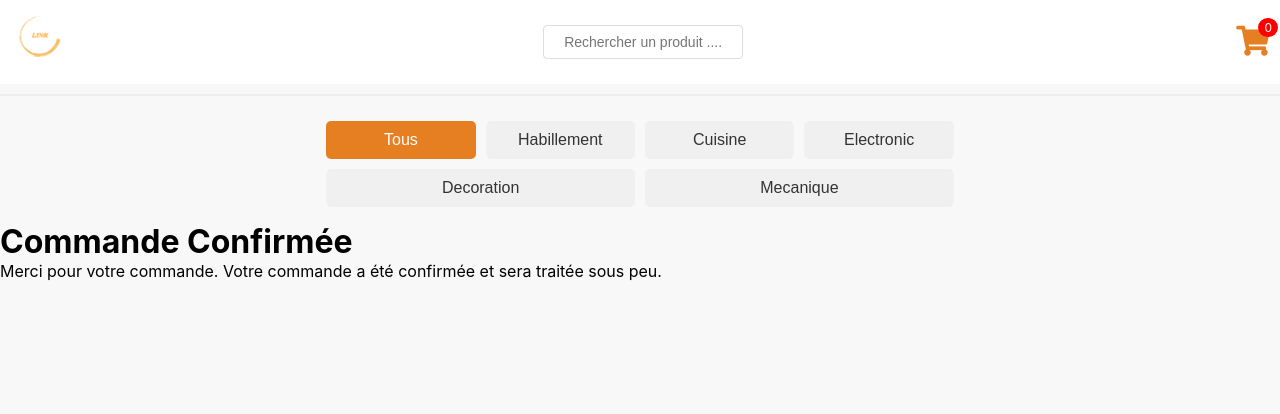
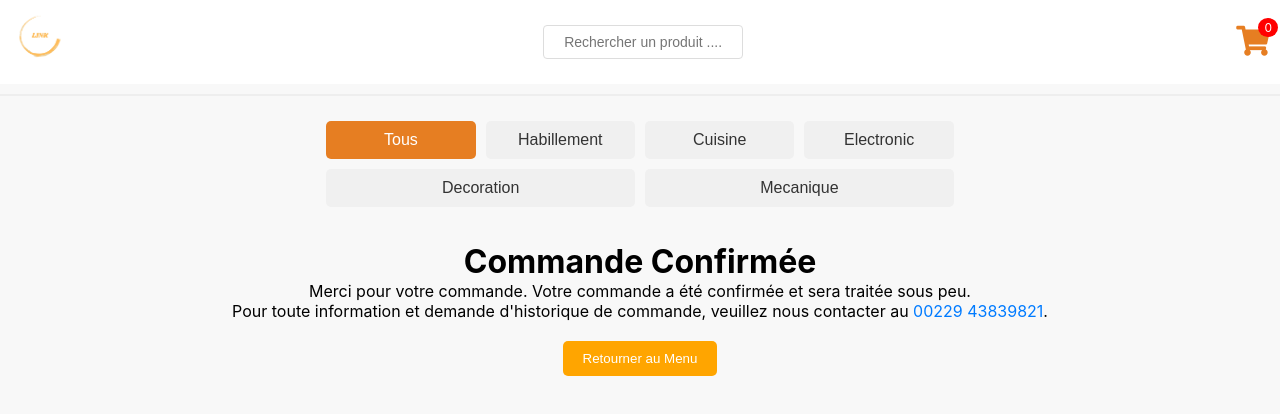
Before and after one commit to fathane/link_repository, a React (Create React App) app in the folder frontend/: page /confirmation in a window 1280 px wide. Shown: the top 414 px of the page. Built offline with nearby package versions, Linux system fonts and the light colour scheme.

Commit message:
commit infoline

```diff
--- a/frontend/src/components/ConfirmationPage.js
+++ b/frontend/src/components/ConfirmationPage.js
@@ -1,10 +1,20 @@
 import React from 'react';
+import { useNavigate } from 'react-router-dom';
+import './confirmation.css';  // Assurez-vous d'ajouter les styles nécessaires
 
 function ConfirmationPage() {
+    const navigate = useNavigate();
+
+    const handleGoToMenu = () => {
+        navigate('/menu');
+    };
+
     return (
         <div className="confirmation-container">
             <h1>Commande Confirmée</h1>
             <p>Merci pour votre commande. Votre commande a été confirmée et sera traitée sous peu.</p>
+            <p>Pour toute information et demande d'historique de commande, veuillez nous contacter au <a href="tel:+22943839821">00229 43839821</a>.</p>
+            <button className="menu-button" onClick={handleGoToMenu}>Retourner au Menu</button>
         </div>
     );
 }
--- /dev/null
+++ b/frontend/src/components/confirmation.css
@@ -0,0 +1,28 @@
+/* confirmation.css */
+.confirmation-container {
+    text-align: center;
+    padding: 20px;
+}
+
+.menu-button {
+    margin-top: 20px;
+    padding: 10px 20px;
+    background-color: orange;
+    color: white;
+    border: none;
+    cursor: pointer;
+    border-radius: 5px;
+}
+
+.menu-button:hover {
+    background-color: #cc8400; /* Teinte plus foncée d'orange pour le survol */
+}
+
+a {
+    color: #007bff;
+    text-decoration: none;
+}
+
+a:hover {
+    text-decoration: underline;
+}
```
